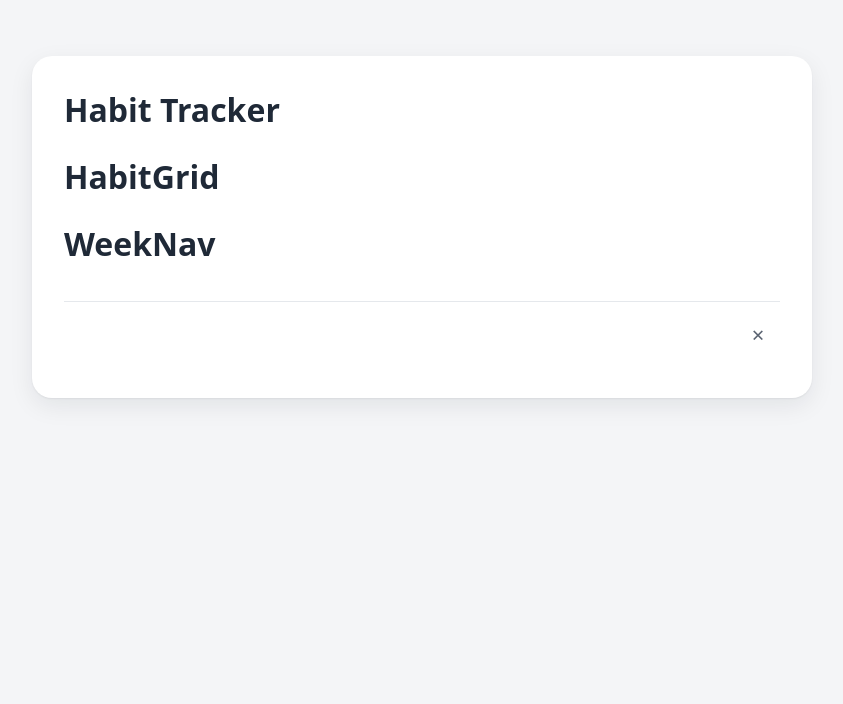
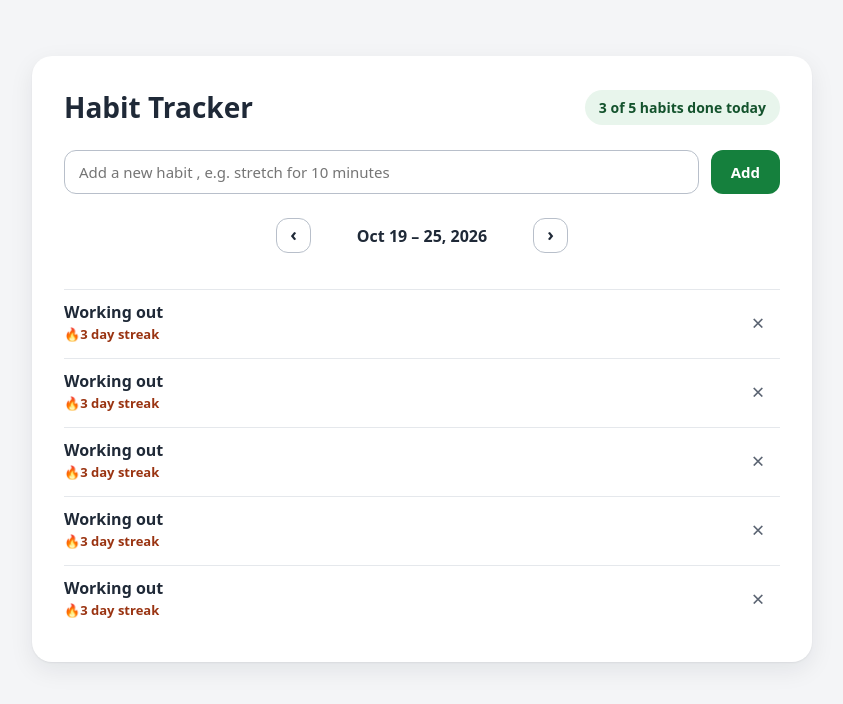
Before and after one commit to IanOviedo/habit-tracker, a React (Create React App) app: page / in a window 1280 px wide. Shown: the top 704 px of the page, without its empty margins (218-1061 px from the left). Built offline with nearby package versions, Linux system fonts and the light colour scheme.

Commit message:
Add static markup for Header, AddHabitForm and WeekNav
- Add counter to Header
- Add controlled-input placeholder form with Add button
- Add week range and prev/next arrows to WeekNav
- Add hardcoded habit data to HabitRow

```diff
--- a/src/App.js
+++ b/src/App.js
@@ -26,24 +26,32 @@ export default App;
 
 function Header() {
     return (
-      <div>
+      <div className="header">
         <h1>Habit Tracker</h1>
+
+        <p className="counter">3 of 5 habits done today</p>
+
       </div>
     )
 }
 
 function AddHabitForm() {
     return (
-      <div>
-        <h1>HabitGrid</h1>
-      </div>
+      <form className="add-form">
+
+          <input type="text" value={""} onChange={""} placeholder="Add a new habit , e.g. stretch for 10 minutes"/>
+
+          <button className="btn-primary"> Add </button>
+      </form>
     )
 }
 
 function WeekNav() {
     return (
-      <div>
-        <h1>WeekNav</h1>
+      <div className="week-nav">
+        <button> ‹  </button>
+        <p className="week-label">Oct 19 – 25, 2026</p>
+        <button>  › </button>
       </div>
     )
 }
@@ -58,6 +66,11 @@ function HabitGrid() {
         </div>
 
         <HabitRow />
+        <HabitRow />
+        <HabitRow />
+        <HabitRow />
+        <HabitRow />
+
       </div>
     </div>
   );
@@ -67,13 +80,14 @@ function HabitRow() {
   return (
     <div className="row">
       <div className="habit-info">
-        <p className="habit-name"></p>
-        <p className="streak"></p>
+        <p className="habit-name">Working out</p>
+        <p className="streak">{"🔥"}3 day streak</p>
       </div>
 
       {/* <DayCell /> */}
 
       <button className="delete-btn">&times;</button>
     </div>
+
   );
 }
--- a/src/styles.css
+++ b/src/styles.css
@@ -109,18 +109,21 @@ button {
 }
 
 .week-nav button {
-  width: 44px;
-  height: 44px;
+  width: 35px;
+  height: 35px;
   font-size: 18px;
   font-weight: 700;
   color: #1f2937;
   background: #ffffff;
   border: 1px solid #b8bfca;
   border-radius: 12px;
+  text-align: center center;
+  padding-bottom: 3px
 }
 
 .week-nav button:hover {
   background: #f4f5f7;
+
 }
 
 /* <p className="week-label">{weekRange}</p> */
```
